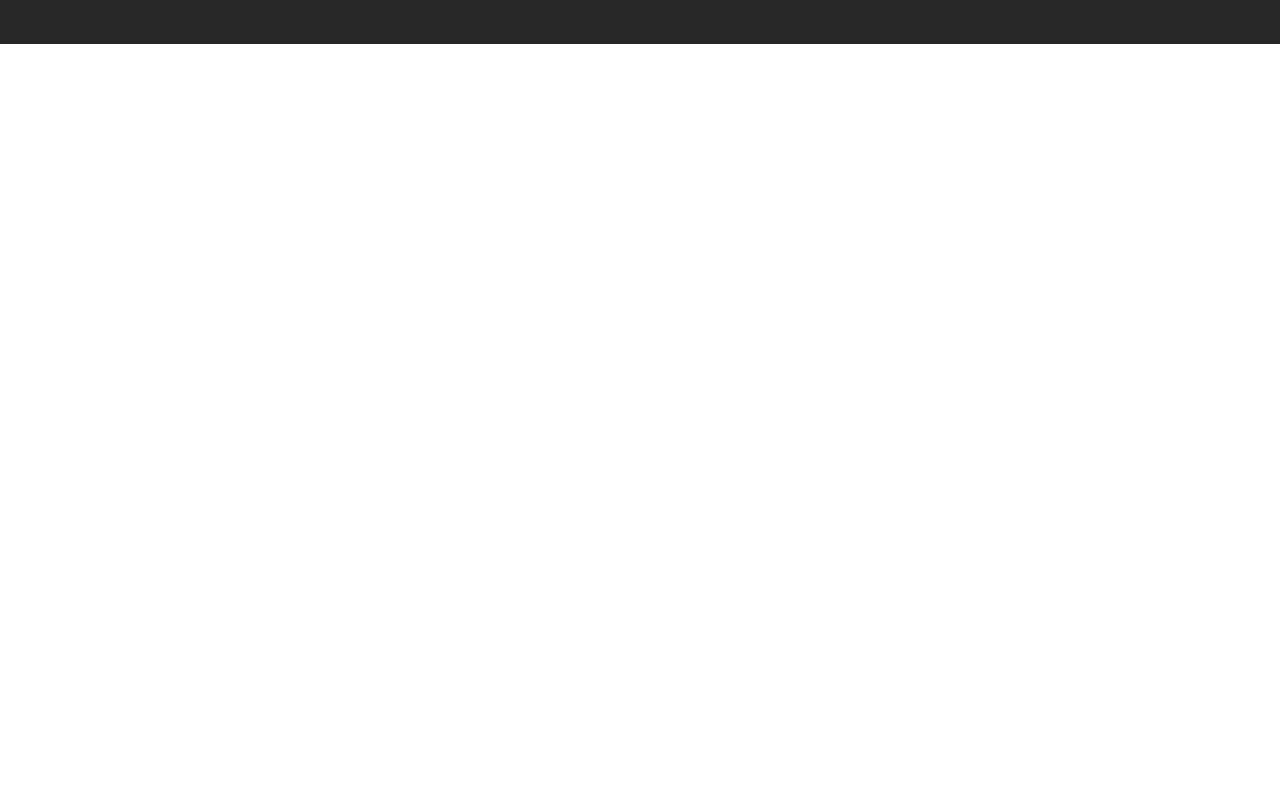
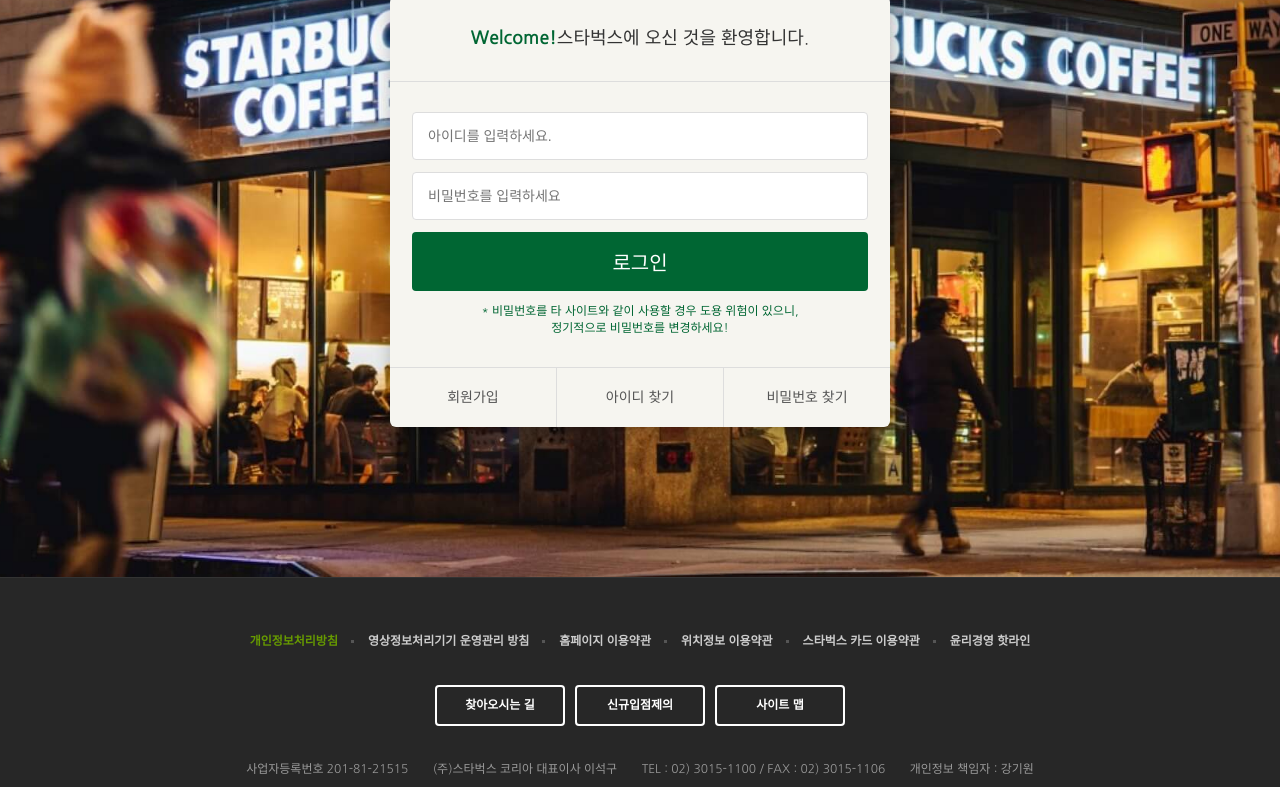
Before and after one commit to hoonsdev/starbucks, a plain HTML site: page signin/index.html in a window 1280 px wide. Shown: the part 290-1077 px from the top of the page. Before the commit the page ends 800 px from the top, so only its background shows below. Drawn offline with nearby package versions, Linux system fonts and the light colour scheme.

Commit message:
로그인 페이지 완성

```diff
--- /dev/null
+++ b/css/signin.css
@@ -0,0 +1,77 @@
+.signin {
+  margin-top: 120px;
+  padding: 100px 0 150px;
+  background-image: url("../images/signin_bg.jpg");
+  background-repeat: no-repeat;
+  background-position: center;
+  background-attachment: fixed;
+  background-size: cover;
+}
+.signin h1 {
+  color: #fff;
+  font-size: 30px;
+  font-weight: 700;
+  text-align: center;
+  margin-bottom: 24px;
+}
+.signin__card {
+  width: 500px;
+  margin: 0 auto;
+  border-radius: 6px;
+  background-color: #f6f5f0;
+  box-shadow: 2px 2px 20px rgba(0,0,0,.3);
+}
+.signin__card h2 {
+  padding: 30px;
+  font-size: 18px;
+  text-align: center;
+  border-bottom: 1px solid #ddd;
+}
+.signin__card h2 strong {
+  font-weight: 700;
+  color: #006633;
+}
+.signin__card form {
+  padding: 30px 22px;
+}
+.signin__card form input {
+  width: 100%;
+  margin-bottom: 12px;
+  padding: 15px;
+  border: 1px solid #ddd;
+  border-radius: 4px;
+  outline: none;
+  box-sizing: border-box;
+  font-size: 14px;
+}
+.signin__card form [type="submit"] {
+  background-color: #006633;
+  border: none;
+  color: #fff;
+  font-size: 20px;
+  cursor: pointer;
+}
+.signin__card form p {
+  font-size: 12px;
+  color: #006633;
+  text-align: center;
+}
+.signin__card .actions {
+  display: flex;
+  border-top: 1px solid #ddd;
+}
+.signin__card .actions a {
+  flex-grow: 1;
+  flex-basis: 0;
+  text-align: center;
+  padding: 20px;
+  color: #555;
+  font-size: 14px;
+  border-right: 1px solid #ddd;
+}
+.signin__card .actions a:last-child {
+  border-right: none;
+}
+.signin__card .actions a:hover {
+  text-decoration: underline;
+}
--- a/signin/index.html
+++ b/signin/index.html
@@ -41,6 +41,7 @@
       href="https://fonts.googleapis.com/icon?family=Material+Icons"
     />
     <link rel="stylesheet" href="../css/common.css" />
+    <link rel="stylesheet" href="../css/signin.css" />
 
 
     <script defer src="../js/common.js"></script>
@@ -378,7 +379,28 @@
     </header>
 
 
-    <section class="signin"></section>
+    <section class="signin">
+      <h1>로그인</h1>
+      <div class="signin__card">
+        <h2>
+          <strong>Welcome!</strong>스타벅스에 오신 것을 환영합니다.
+        </h2>
+        <form>
+          <input type="text" placeholder="아이디를 입력하세요." />
+          <input type="password" placeholder="비밀번호를 입력하세요" />
+          <input type="submit" value="로그인" />
+          <p>
+            * 비밀번호를 타 사이트와 같이 사용할 경우 도용 위험이 있으니, <br />
+            정기적으로 비밀번호를 변경하세요!
+          </p>
+        </form>
+        <div class="actions">
+          <a href="javascript:void(0)">회원가입</a>
+          <a href="javascript:void(0)">아이디 찾기</a>
+          <a href="javascript:void(0)">비밀번호 찾기</a>
+        </div>
+      </div>
+    </section>
 
     <!-- FOOTER -->
     <footer>
```
